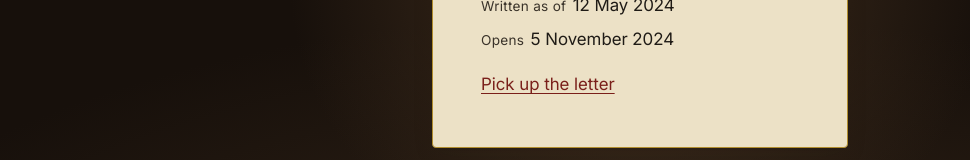
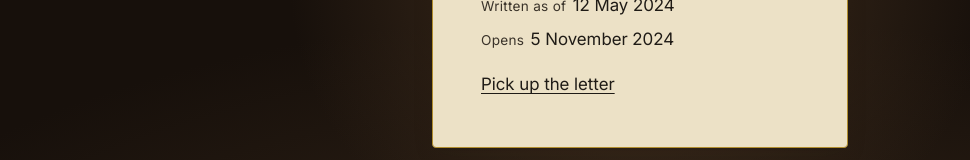
Before and after one commit to devclef/Revenant, a Next.js app: page /demo in a window 1280 px wide. Shown: the part 516-676 px from the top of the page, without its empty margins (0-970 px from the left). Built offline with nearby package versions, Linux system fonts and the light colour scheme.

Commit message:
demo: persona link and focus ring in ink, not seal red (C5)

```diff
--- a/src/components/demo/PersonaCard.module.css
+++ b/src/components/demo/PersonaCard.module.css
@@ -8,8 +8,10 @@
  * Colours come from globals.css tokens only. The card is a ParchmentSurface
  * with tone="deep" and sets --ink itself, so the desk's cream text never
  * reaches the paper. Contrast on --paper-deep (globals.css record): --ink
- * 13.17:1, --ink-soft 9.58:1, --seal 7.92:1, all above the 4.5:1 WCAG 2.2 AA
- * floor. No green/red or directional colour (neutrality.md); no figures here.
+ * 13.17:1, --ink-soft 9.58:1, all above the 4.5:1 WCAG 2.2 AA floor. The link
+ * text and focus ring are --ink, underlined, so no control is red or green.
+ * Wax red appears only on the WaxSeal (C5). No green/red or directional colour
+ * (neutrality.md); no figures here.
  */
 
 .envelope {
@@ -21,7 +23,7 @@
 }
 
 .envelope:focus-visible {
-  outline: 2px solid var(--seal);
+  outline: 2px solid var(--ink);
   outline-offset: 4px;
 }
 
@@ -83,7 +85,7 @@
   align-self: flex-start;
   margin-top: 0.25rem;
   font-family: var(--font-sans);
-  color: var(--seal);
+  color: var(--ink);
   text-decoration: underline;
   text-underline-offset: 0.15em;
 }
```
